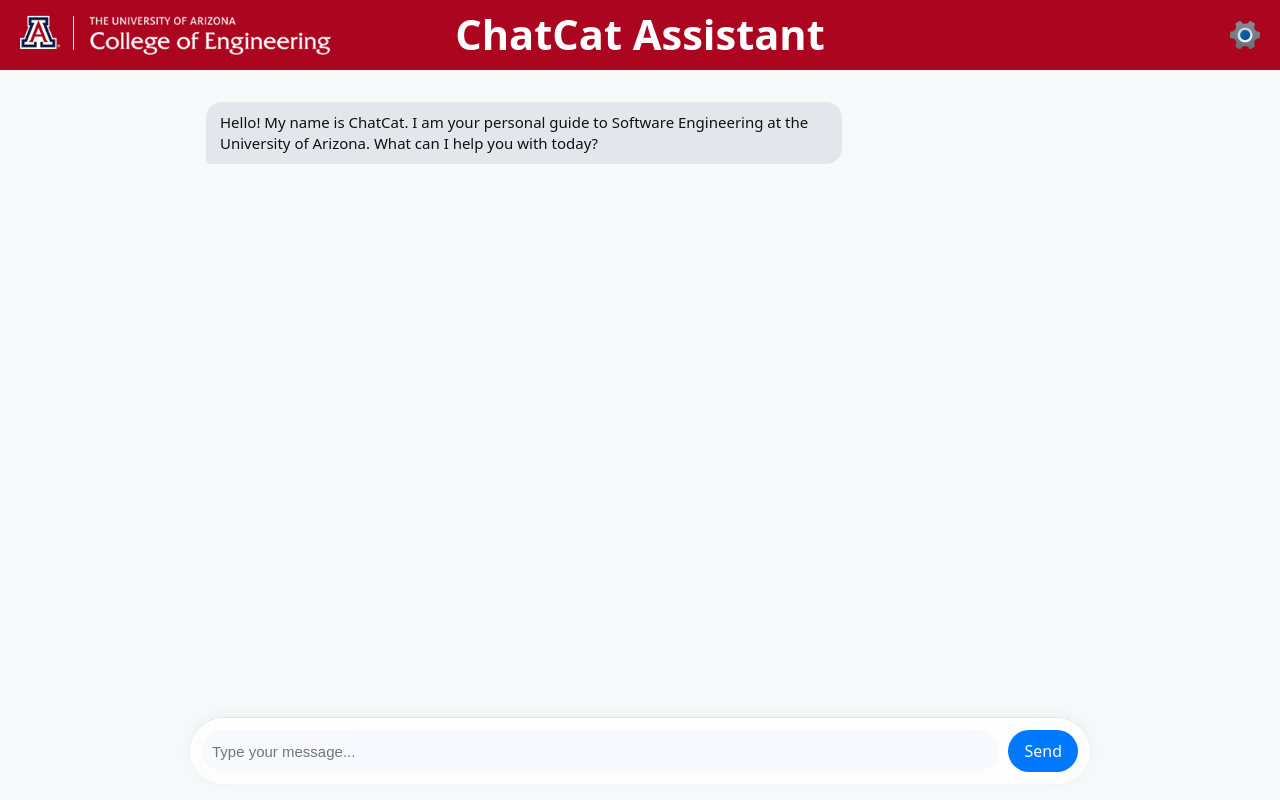
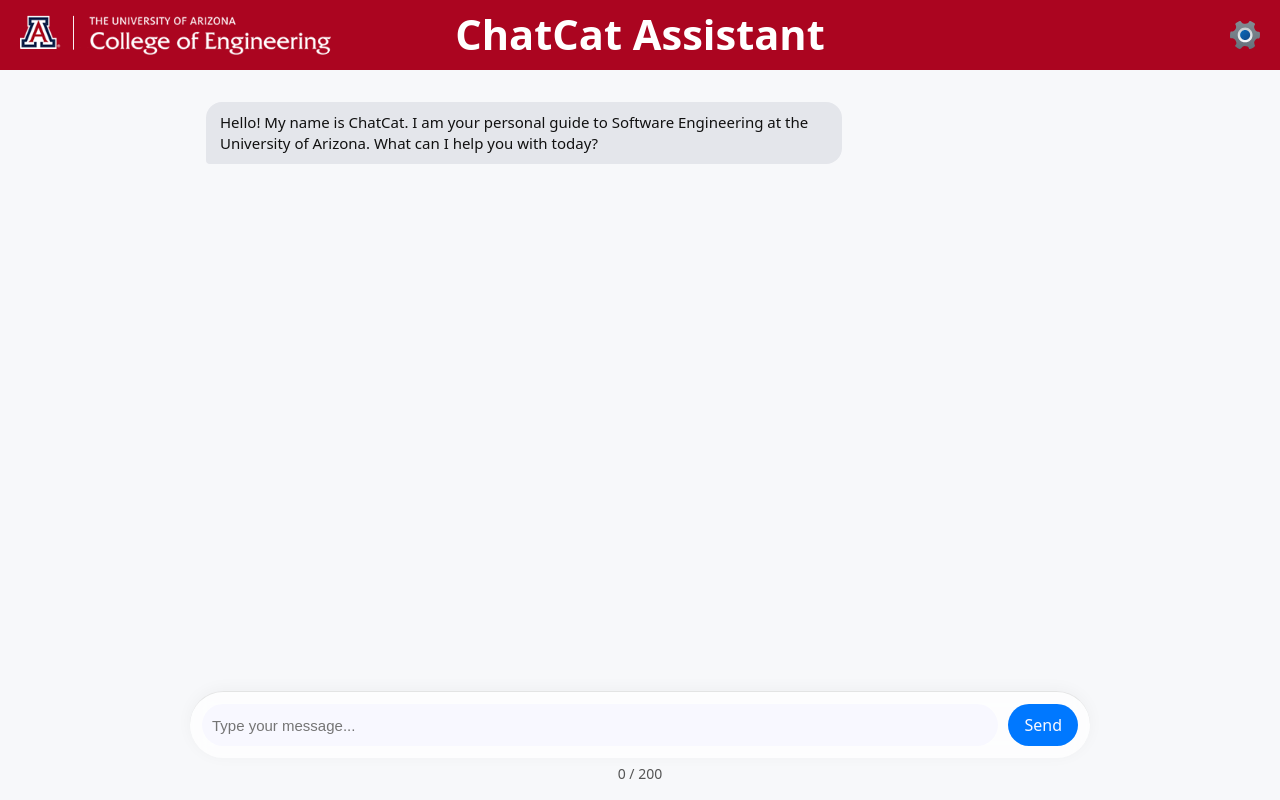
Before and after one commit to Jonah-Camacho/SFWE403-Group-6-Project, a React (Vite) app in the folder ChatCat-Assistant/: page / in a window 1280 px wide. Built offline with nearby package versions, Linux system fonts and the light colour scheme.

Commit message:
Added Character Limit
Added a character limit of 200.

```diff
--- a/ChatCat-Assistant/src/App.css
+++ b/ChatCat-Assistant/src/App.css
@@ -29,7 +29,6 @@
   top: 0;
   left: 0;
   z-index: 100;
-
 }
 
 .header-left,
@@ -177,3 +176,21 @@
 .input-area button:hover {
   background-color: #005fcc;
 }
+
+.char-Counter {
+  margin-top: 5px;
+  font-size: 14px;
+  color: #555;
+  text-align: right;
+}
+
+.charCounter.error{
+  color: red;
+}
+
+.error-message {
+  color: red;
+  margin-top: 5px;
+  font-size: 14px;
+  text-align: right;
+}
--- a/ChatCat-Assistant/src/App.jsx
+++ b/ChatCat-Assistant/src/App.jsx
@@ -5,29 +5,57 @@
 
 function App() {
   const [messages, setMessages] = useState([
-    { sender: "bot", text: "Hello! My name is ChatCat. I am your personal guide to Software Engineering at the University of Arizona. What can I help you with today?"},
+    { sender: "bot",
+      text: "Hello! My name is ChatCat. I am your personal guide to Software Engineering at the University of Arizona. What can I help you with today?"},
   ]);
   const [input, setInput] = useState("");
+  const [error, setError] = useState(false);
+
+  const MAX_CHARS = 200;
 
   const handleSend = () => {
     if (!input.trim()) return;
+    if (input.length > MAX_CHARS) {
+      setError(true);
+      return;
+    }
 
-    // Add user message
-    const newMessages = [...messages, { sender: "user", text: input }];
-    setMessages(newMessages);
+    // Add User Message
+    setMessages([...messages, { sender: "user", text: input }]);
     setInput("");
+    setError(false);
+
+    // // Add user message
+    // const newMessages = [...messages, { sender: "user", text: input }];
+    // setMessages(newMessages);
+    // setInput("");
 
     // Simulate bot response
     setTimeout(() => {
       setMessages((prev) => [
         ...prev,
-        { sender: "bot", text: "This is a placeholder response. (Later replaced with API.)" },
+        { sender: "bot",
+          text: "This is a placeholder response. (Later replaced with API.)" },
       ]);
     }, 600);
   };
 
+  const handleInputChange = (e) => {
+    const value = e.target.value;
+
+    if (value.length > MAX_CHARS) {
+      setError(true);
+      setInput(value.slice(0, MAX_CHARS));
+    } else {
+      setError(false);
+      setInput(value);
+    }
+  }
+
   return (
     <div className="app">
+
+      { /* Header/Nav-Bar */ }
       <header className="header">
         <div className="header-left">
           <img src={azLogo} className="logo az" alt="AZ logo"/>
@@ -40,6 +68,7 @@
         </div>
       </header>
 
+      { /* Chat Container */ }
       <div className="chat-container">
         <div className="chat-box">
           {messages.map((msg, index) => (
@@ -49,16 +78,28 @@
           ))}
         </div>
 
+        { /* User Input Area */ }
         <div className="input-area">
           <input
                 type="text"
                 placeholder="Type your message..."
                 value={input}
-                onChange={(e) => setInput(e.target.value)}
+                onChange={handleInputChange}
                 onKeyDown={(e) => e.key === "Enter" && handleSend()}
           />
           <button onClick={handleSend}>Send</button>
         </div>
+
+        { /* Character Counter */ }
+        <div className={`char-Counter ${error ? "error" : ""}`}>
+          {input.length} / {MAX_CHARS}
+        </div>
+
+        { /* Error Messaging */ }
+        {error && (
+          <div className="error-message">Character limit exceeded (max {MAX_CHARS})</div>
+        )}
+
       </div>
     </div>
   );
```
